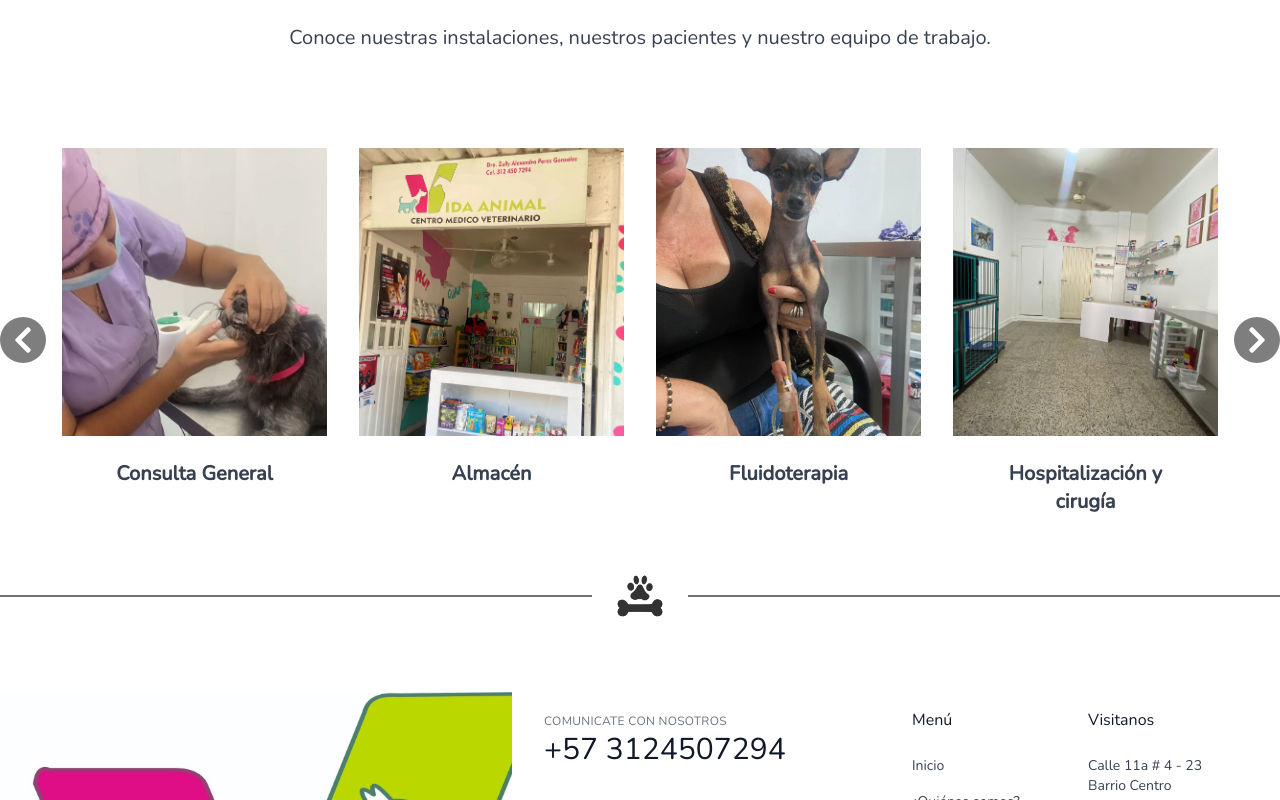
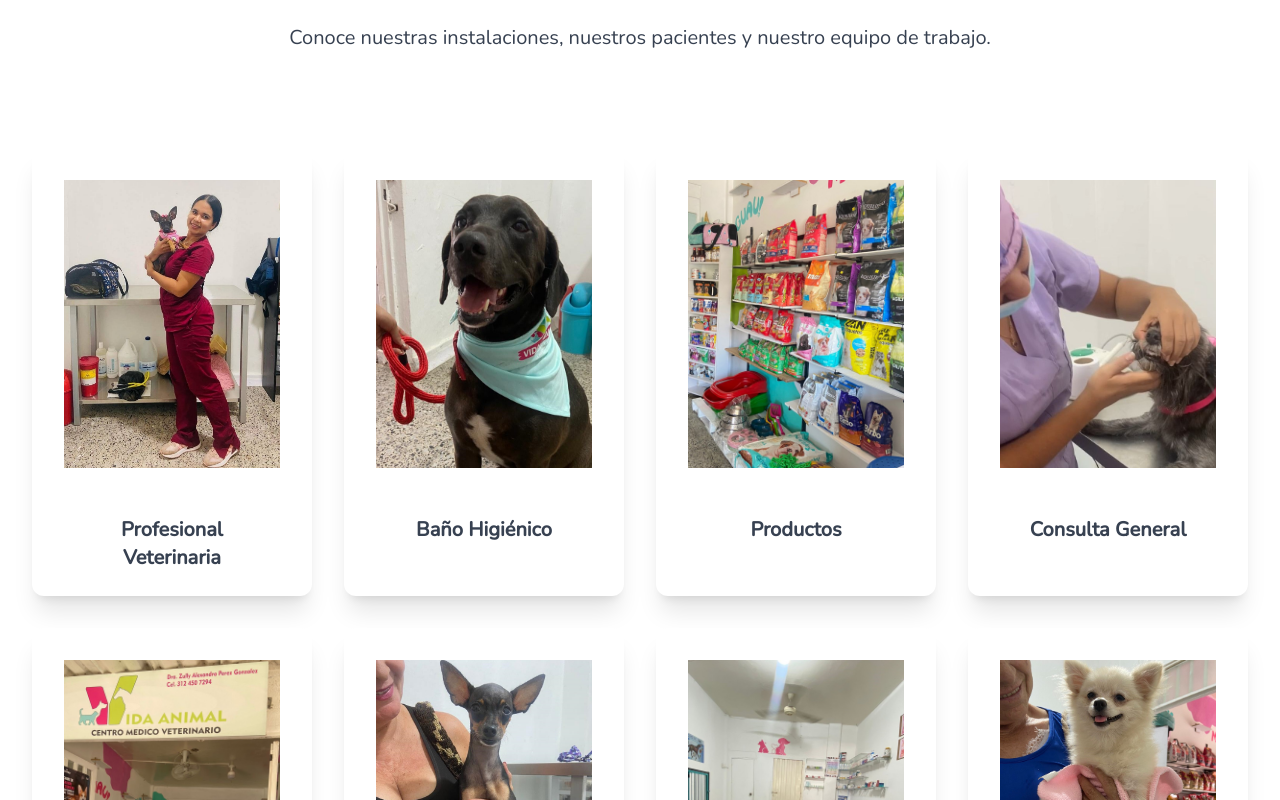
Before and after one commit to castolo10a/Vida-Animal, a Next.js app: page /AboutUs in a window 1280 px wide. Shown: the part 1880-2680 px from the top of the page. Built offline with nearby package versions, Linux system fonts and the light colour scheme; a web font is replaced by a local one; what tailwindcss-animated would draw is missing.

Commit message:
update galery

```diff
--- a/components/galery/cardGalery.jsx
+++ b/components/galery/cardGalery.jsx
@@ -1,9 +1,9 @@
 const CardGalery = ({ image, title }) => {
   return (
-    <div className="w-full md:w-1/4 p-4">
-      <div className="relative h-80 md:h-96">
+    <div className="bg-white rounded-xl p-8 shadow-xl hover:shadow-2xl">
+      <div className="relative h-96">
         <div className={`bg-cover bg-center h-3/4 ${image}`}></div>
-        <div className="flex flex-col justify-between p-4 md:p-6 bottom-0 left-0 w-full text-center h-1/4">
+        <div className="flex flex-col justify-between pt-12 p-6  bottom-0 left-0 w-full text-center h-1/4">
           <h2 className="text-lg md:text-xl text-gray-700 font-bold mb-2 md:mb-0 md:text-center">{title}</h2>
         </div>
       </div>
--- a/components/galery/galery.jsx
+++ b/components/galery/galery.jsx
@@ -1,60 +1,11 @@
-'use client'
-
-import React, { useState, useEffect, useCallback } from "react";
-import { FaChevronLeft, FaChevronRight } from "react-icons/fa";
 import CardGalery from "./cardGalery";
 
 const Galery = ({ infoSlide }) => {
-  const [currentBackgroundIndex, setCurrentBackgroundIndex] = useState(0);
-  const isMobile = window.innerWidth <= 768;
-  const itemsPerSlide = isMobile ? 1 : 4;
-
-  const nextImage = useCallback(() => {
-    setCurrentBackgroundIndex((prevIndex) =>
-      (prevIndex + 1) % infoSlide.length
-    );
-  }, [infoSlide.length]);
-
-  const prevImage = useCallback(() => {
-    setCurrentBackgroundIndex((prevIndex) =>
-      (prevIndex - 1 + infoSlide.length) % infoSlide.length
-    );
-  }, [infoSlide.length]);
-
-  useEffect(() => {
-    const interval = setInterval(nextImage, 2000);
-    return () => clearInterval(interval);
-  }, [nextImage]);
-
-
   return (
-    <div className="relative">
-      <div className="flex justify-center items-center">
-        <button
-          className="text-3xl text-white bg-black p-2 rounded-full opacity-50 hover:opacity-75 focus:outline-none"
-          onClick={prevImage}
-        >
-          <FaChevronLeft />
-        </button>
-        <div className="flex w-full">
+    <div className="p-8 md:py-4 grid grid-cols-1 gap-8 md:grid-cols-4">
           {infoSlide.map((image, index) => (
-            index >= currentBackgroundIndex &&
-            index < currentBackgroundIndex + itemsPerSlide && (
-              <CardGalery
-                key={index}
-                image={image.image}
-                title={image.title}
-              />
-            )
+            <CardGalery key={index} image={image.image} title={image.title} />
           ))}
-        </div>
-        <button
-          className="text-3xl text-white bg-black p-2 rounded-full opacity-50 hover:opacity-75 focus:outline-none"
-          onClick={nextImage}
-        >
-          <FaChevronRight />
-        </button>
-      </div>
     </div>
   );
 };
```
